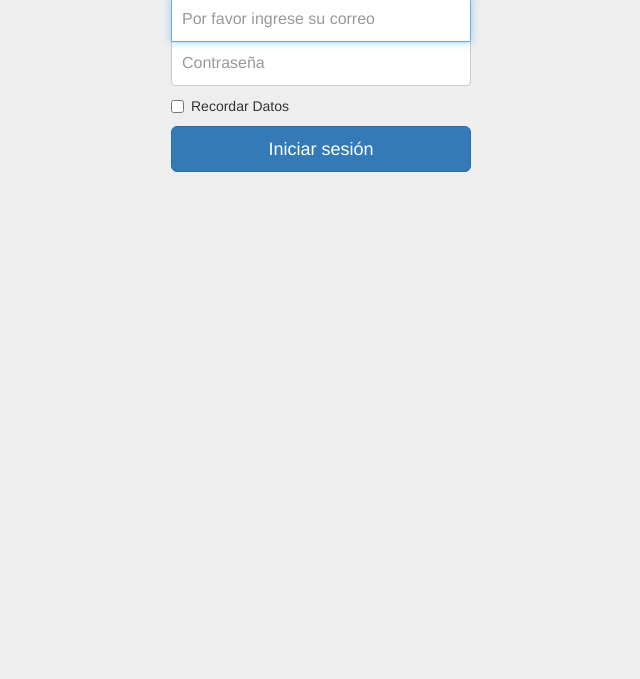
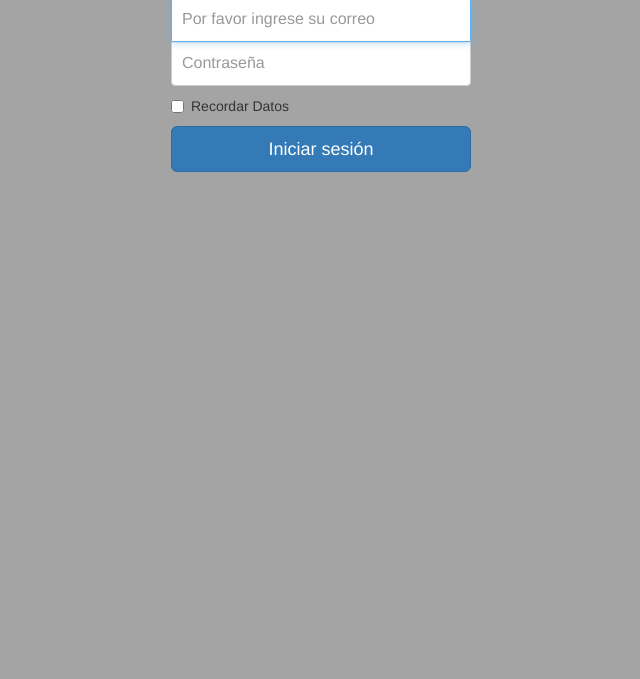
Before and after one commit to florcondori/Traducir_Formulario, a plain HTML site: page index.html in a window 1280 px wide. Shown: the part 121-800 px from the top of the page, without its empty margins (319-959 px from the left). Drawn offline with nearby package versions, Linux system fonts and the light colour scheme.

Commit message:
camciar el color a #A4A4A4

```diff
--- a/css/signin.css
+++ b/css/signin.css
@@ -1,7 +1,7 @@
 body {
   padding-top: 40px;
   padding-bottom: 40px;
-  background-color: #eee;
+  background-color: #A4A4A4;
 }
 
 .form-signin {
```
